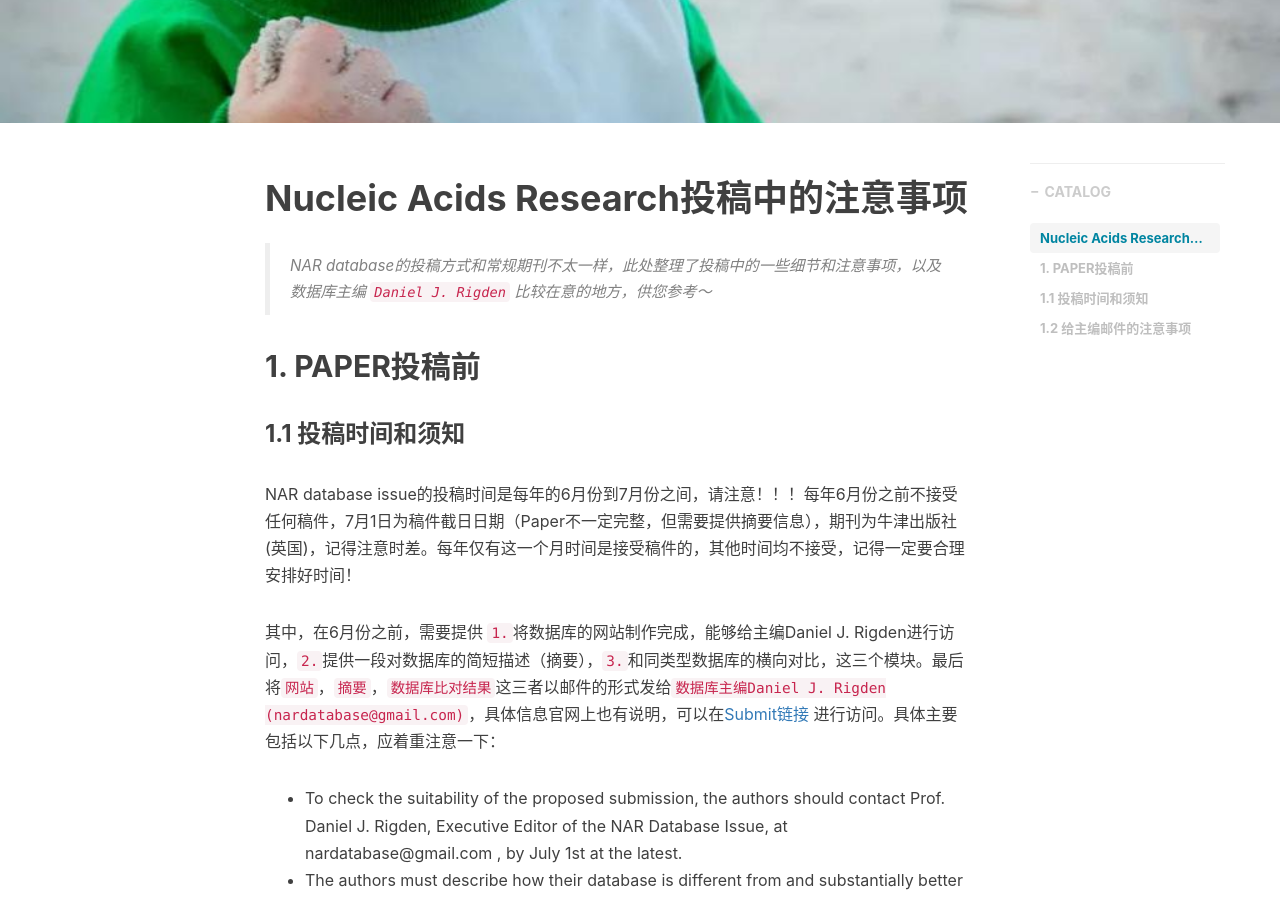
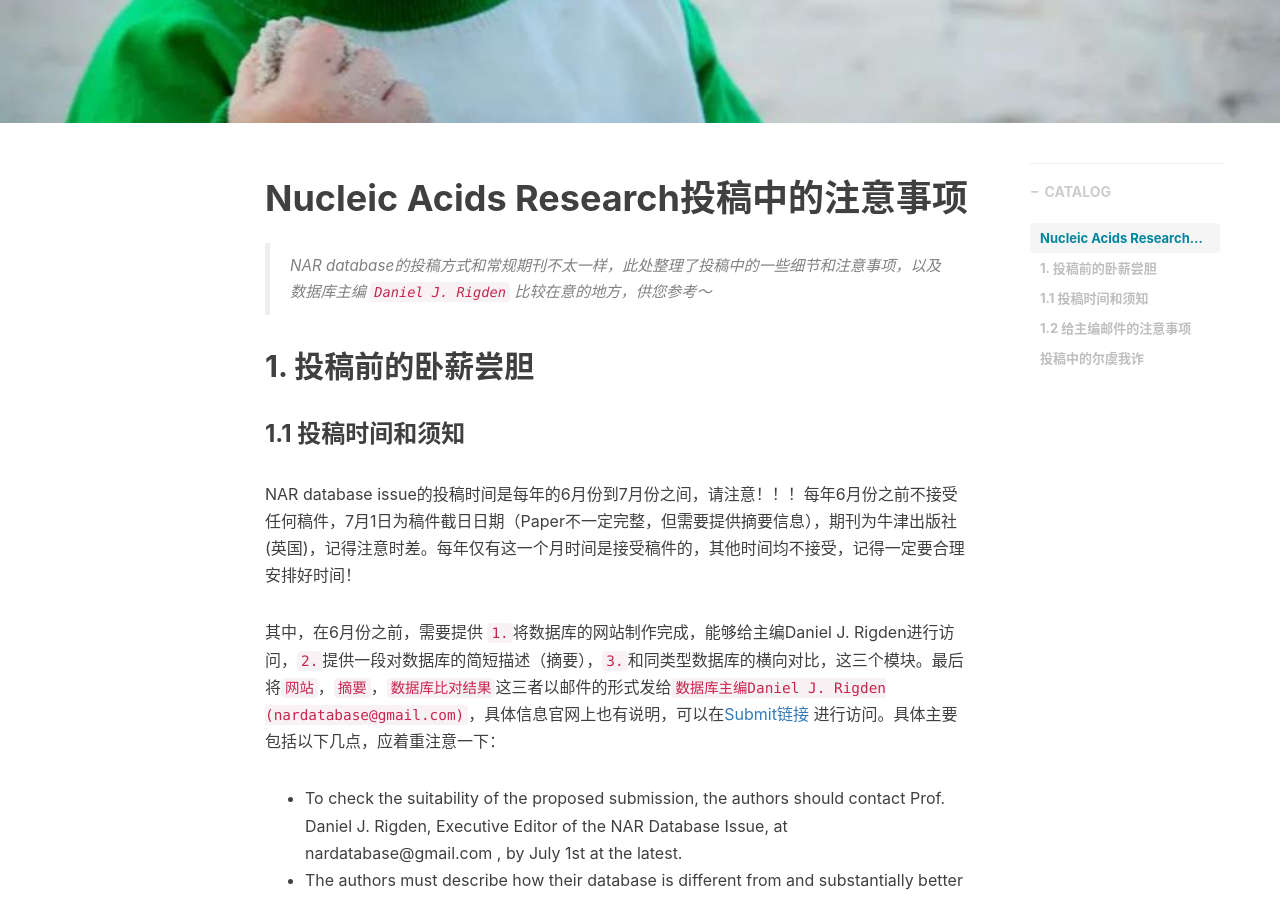
Before and after one commit to Tianbiao-Yang/tianbiao-yang.github.io, a Jekyll site: the page built from _posts/2021-03-22-NAR-Submit.md, in a window 1280 px wide and 900 px high, scrolled down 460 px. Built offline with Jekyll 4.4.1, drawn with Linux system fonts in a browser that asks for light colours; nearby versions of some CDN libraries; comment, search, counter and statistics services are not loaded; some of the changed text lies outside the part shown.

Commit message:
Update 2021-03-22-NAR-Submit.md

```diff
--- a/_posts/2021-03-22-NAR-Submit.md
+++ b/_posts/2021-03-22-NAR-Submit.md
@@ -13,7 +13,7 @@
 
 > NAR database的投稿方式和常规期刊不太一样，此处整理了投稿中的一些细节和注意事项，以及数据库主编 `Daniel J. Rigden` 比较在意的地方，供您参考～
 
-## 1. PAPER投稿前
+## 1. 投稿前的卧薪尝胆
 ### 1.1 投稿时间和须知
 NAR database issue的投稿时间是每年的6月份到7月份之间，请注意！！！每年6月份之前不接受任何稿件，7月1日为稿件截日日期（Paper不一定完整，但需要提供摘要信息），期刊为牛津出版社(英国)，记得注意时差。每年仅有这一个月时间是接受稿件的，其他时间均不接受，记得一定要合理安排好时间！
 
@@ -42,14 +42,11 @@
 
 整体而言，数据库主编 `Daniel J. Rigden`比较在意数据库的完整性，真实性和实用性。所以建议在做页面展示的时候，属性信息尽量多些，模棱两可的数据尽量别放，不然他会抓着不放，我们是硬生生打太极打过去了......
 
+## 投稿中的尔虞我诈
 
 
 
 
-* 投稿前的准备
-	* 时间和相应的连接和投稿须知
-	* 给编辑发邮件
-	* 邮件内容的注意事项
 * 投稿中
 	* 投稿周期说明
 	* 投稿模版
```
